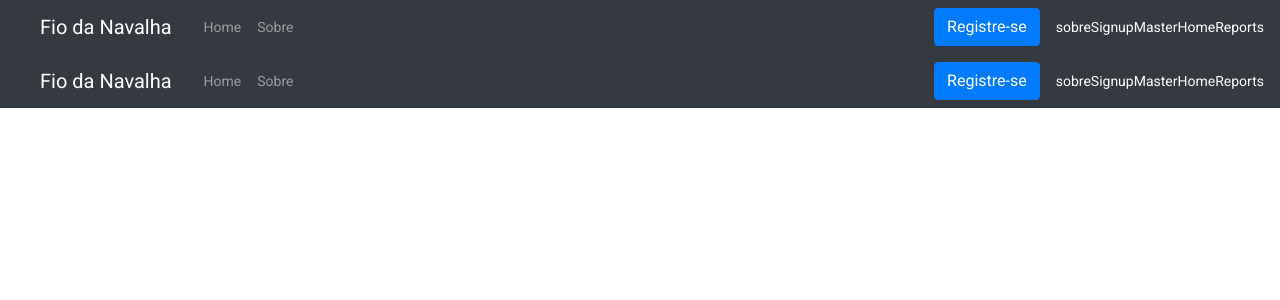
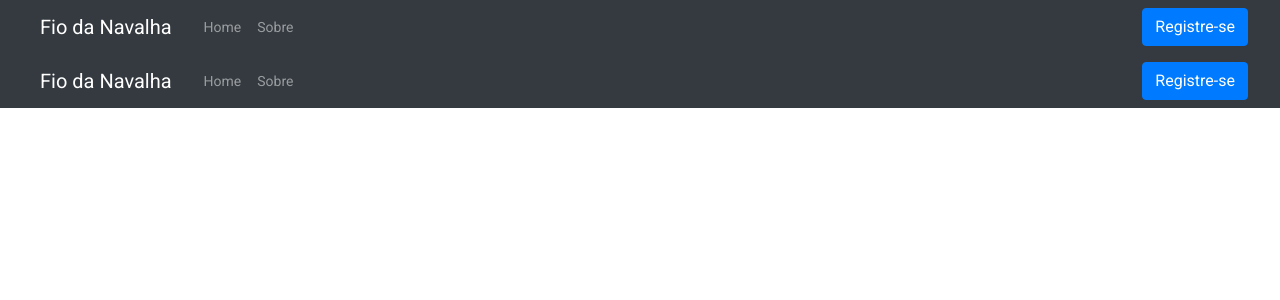
Before and after one commit to PedroCandiido/Front-FioDaNavalha-pt2, an Angular app: page /menu in a window 1280 px wide. Shown: the top 300 px of the page. Built offline with nearby package versions, Linux system fonts and the light colour scheme.

Commit message:
Update routerLinks - menu component

```diff
--- a/src/app/menu/menu.component.html
+++ b/src/app/menu/menu.component.html
@@ -1,6 +1,6 @@
 
 <nav class="navbar navbar-expand-lg navbar-light bg-light navbar-dark bg-dark" >
-    <a class="navbar-brand mx-4" href="/home">Fio da Navalha</a>
+    <a routerLink="/home" routerLinkActive="selected" class="navbar-brand mx-4">Fio da Navalha</a>
     <div class="collapse navbar-collapse " id="navbarSupportedContent">
         <ul class="navbar-nav mr-auto">
             <li class="nav-item">
@@ -12,13 +12,6 @@
         </ul>
     </div>
     <div class="d-grid gap-2 d-md-flex justify-content-md-end">
-        <a href="/login" class="btn btn-primary enable" tabindex="-1" role="button" aria-disabled="true" style="margin-right: 1em;">Registre-se</a>
+        <a routerLink="/home" routerLinkActive="selected" class="btn btn-primary enable" tabindex="-1" role="button" aria-disabled="true" style="margin-right: 1em;">Registre-se</a>
     </div>
-    <hr>
-    <a routerLink="/sobre" routerLinkActive="selected">sobre</a>
-    <a routerLink="/signup" routerLinkActive="selected">Signup</a><br>
-    <a routerLink="/master" routerLinkActive="selected">Master</a><br>
-    <a routerLink="/home" routerLinkActive="selected">Home</a><br>
-    <a routerLink="/reports" routerLinkActive="selected">Reports</a><br>
-    <hr>
 </nav>
```
